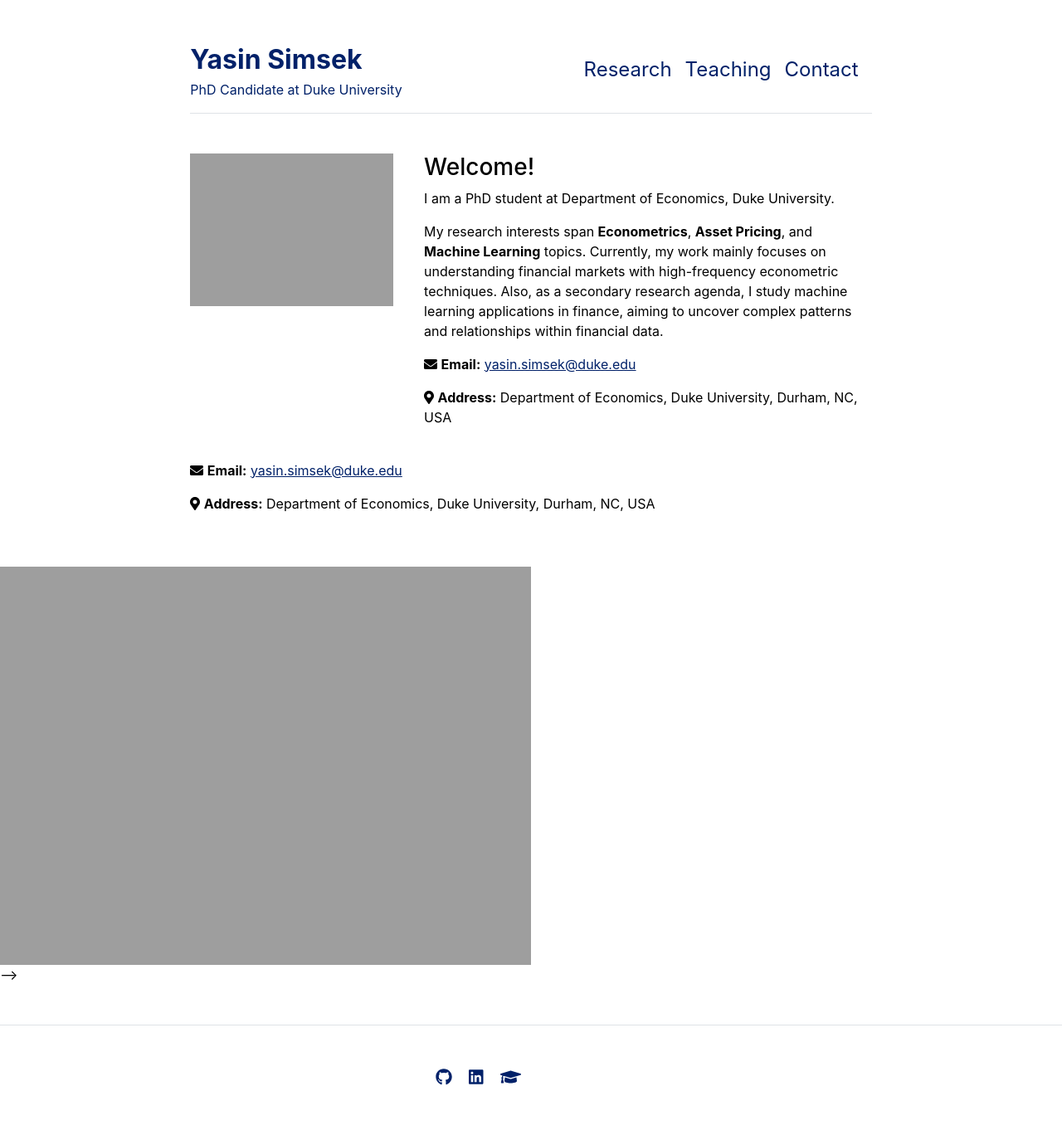
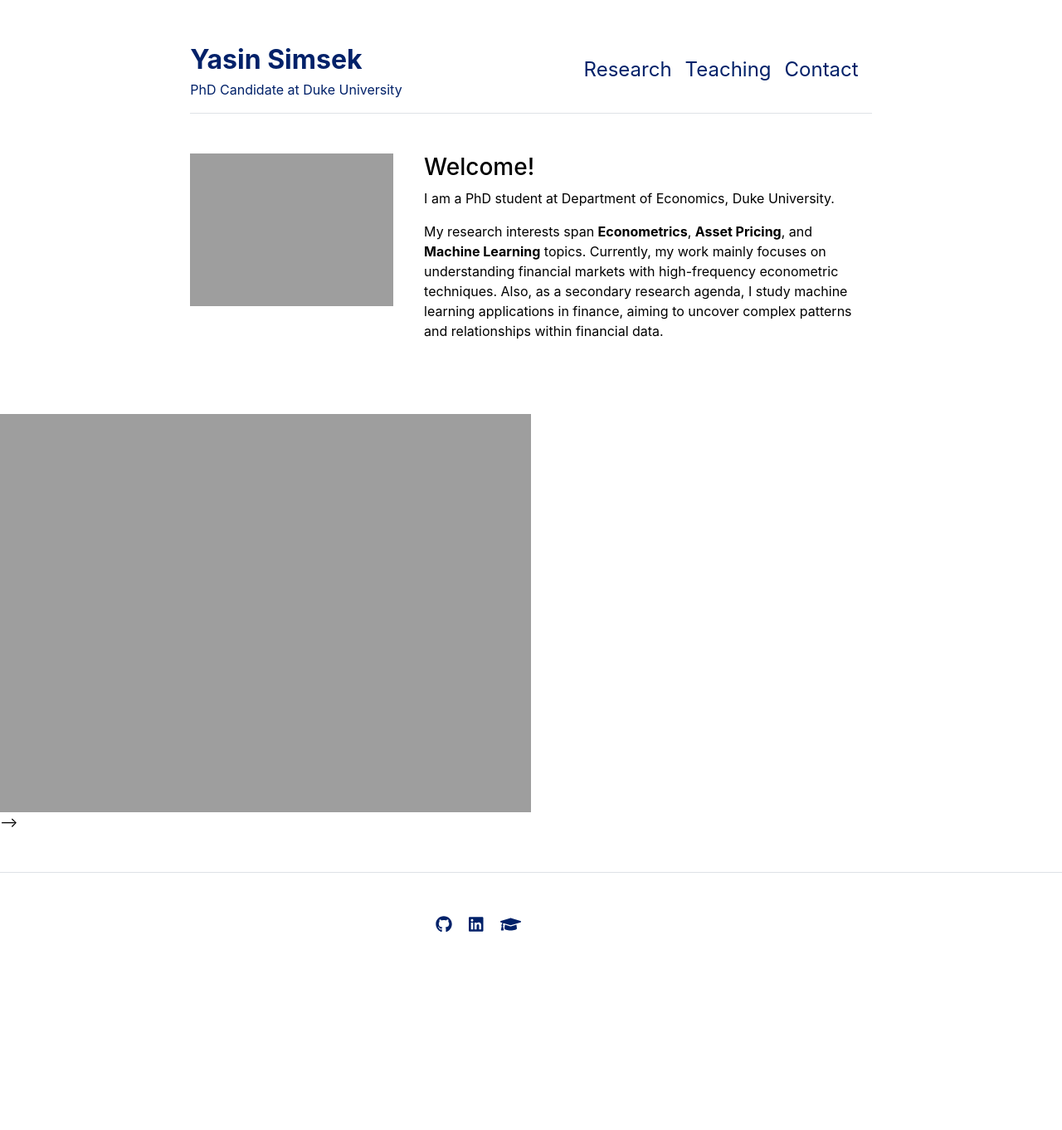
Before and after one commit to yasin-simsek/yasin-simsek.github.io, a Jekyll site: the page built from index.md, in a window 1280 px wide. Shown: the whole page at 83% size. Built offline with Jekyll 4.4.1, drawn with Linux system fonts in a browser that asks for light colours; after the commit the page ends 1178 px from its top, so only the background shows below that.

```diff
--- a/index.md
+++ b/index.md
@@ -13,7 +13,7 @@ My research interests span **Econometrics**, **Asset Pricing**, and **Machine Le
 <span style="text-decoration: underline; color: #007BFF;"><strong>Contact</strong></span> -->
 
 <!-- <i class="fas fa-file-alt"></i> **CV: [Click here](assets/documents/yasin_simsek_resume.pdf)** -->
-
+<!--
 <i class="fas fa-envelope"></i> **Email:** [yasin.simsek@duke.edu](mailto:yasin.simsek@duke.edu)
 
-<i class="fas fa-map-marker-alt"></i> **Address:** Department of Economics, Duke University, Durham, NC, USA
+<i class="fas fa-map-marker-alt"></i> **Address:** Department of Economics, Duke University, Durham, NC, USA -->
```
